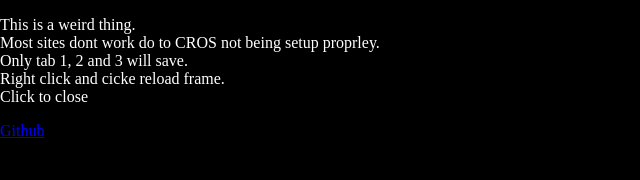
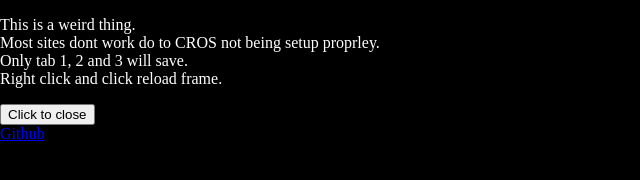
Before and after one commit to Awashcard0/BIAB, a plain HTML site: page index.html in a window 1280 px wide. Shown: the whole page, without its empty margins (0-640 px from the left). Drawn offline with nearby package versions, Linux system fonts and the light colour scheme.

Commit message:
ok works

```diff
--- a/index.html
+++ b/index.html
@@ -16,7 +16,8 @@
     <iframe src="about:blank" id="iframe3"></iframe>
   </div>
 </div>
-<div id="screensaver"><p id="screen-text">This is a weird thing. <br>Most sites dont work do to CROS not being setup proprley. <br>Only tab 1, 2 and 3 will save. <br>Right click and cicke reload frame. <br>Click to close</p> <a href="https://github.com/Awashcard0/BIAB">Github</a></div>
+<div id="screensaver"><p id="screen-text">This is a weird thing. <br>Most sites dont work do to CROS not being setup proprley. <br>Only tab 1, 2 and 3 will save. <br>Right click and click reload frame. <br></p><button onclick="stop_screensaver()">Click to close</button><br> <a href="https://github.com/Awashcard0/BIAB">Github</a>
+</div>
 </body>
 <script src="https://cdnjs.cloudflare.com/ajax/libs/jqueryui/1.11.2/jquery-ui.min.js"></script>
 <script src="https://cdnjs.cloudflare.com/ajax/libs/jquery/2.1.3/jquery.min.js"></script>
@@ -230,13 +231,12 @@ function URLenterd() {
 </script>
 <script>
   //start thing
-var screensaver_active = false;
+var screensaver_active = true;
 
     $('#screensaver').fadeIn();
-    screensaver_active = true;
     screensaver_animation();
 
-    function stop_screensaver(){
+    function stop_screensaver() {
     $('#screensaver').fadeOut();
     screensaver_active = false;
 }
```
